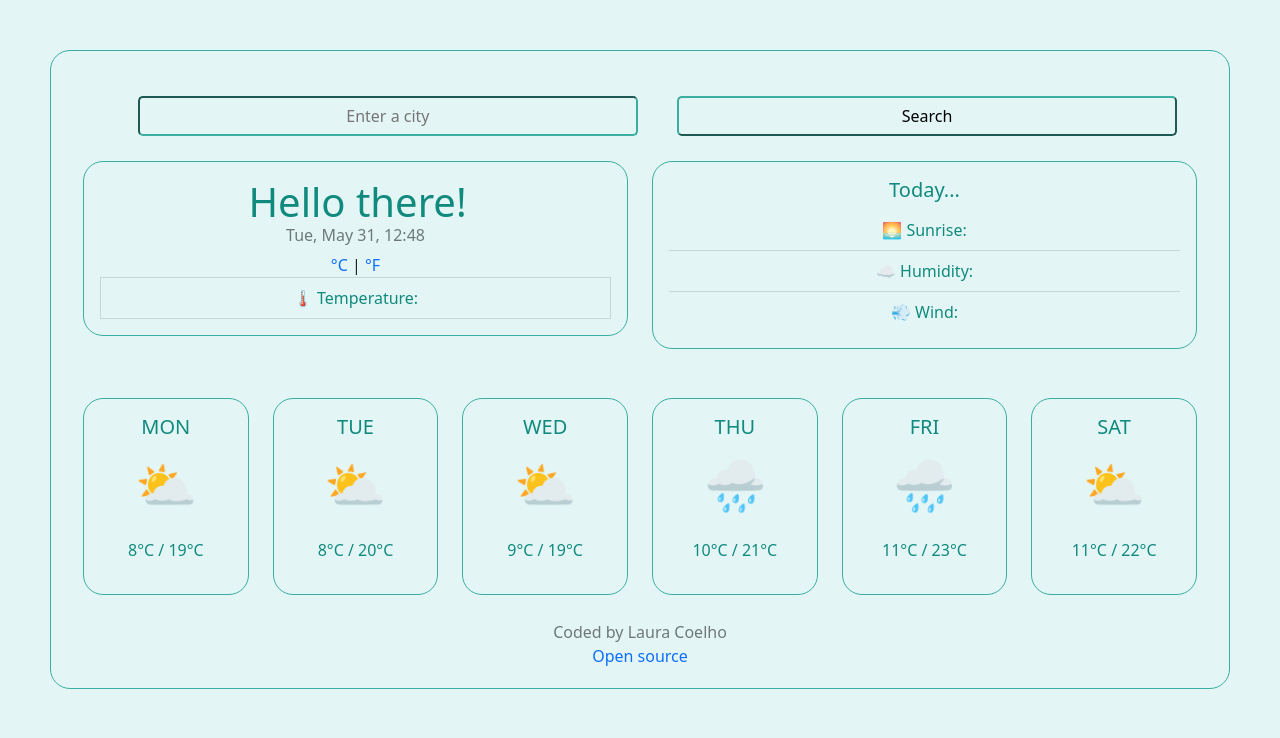
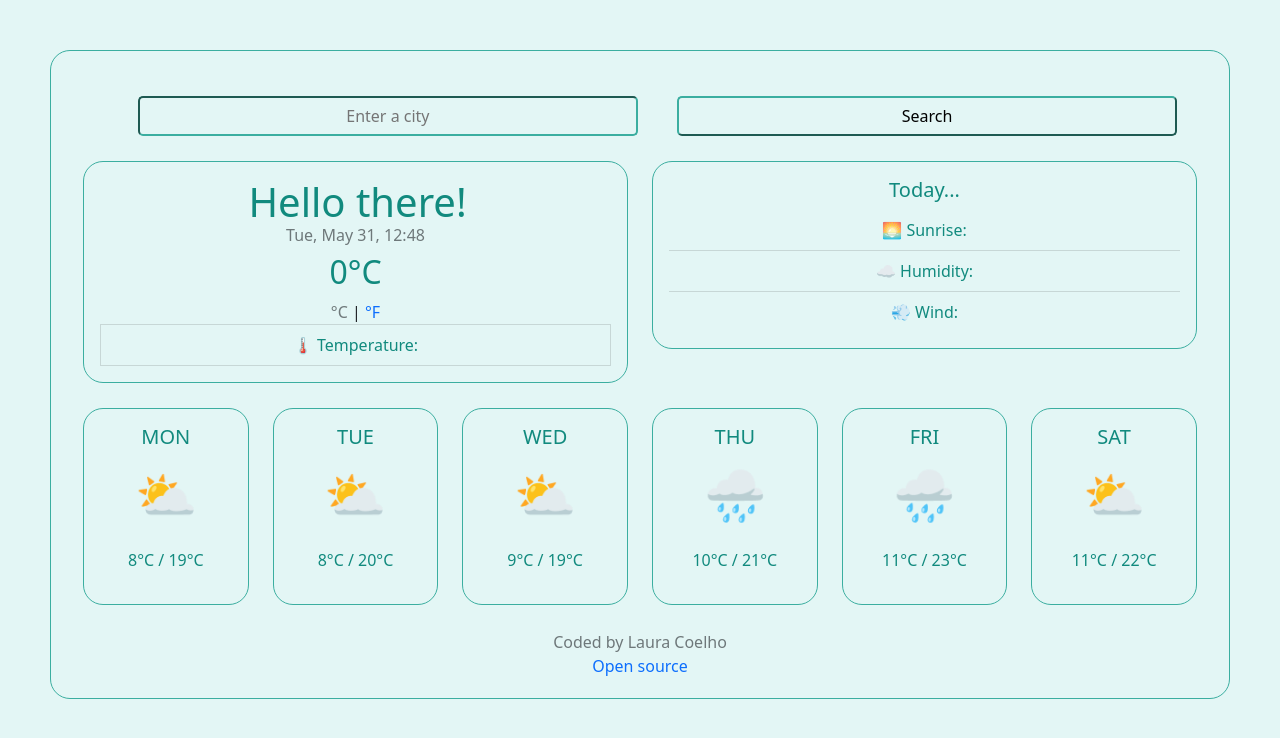
Before and after one commit to LauraMCoelho/Weather-App, a plain HTML site: page index.html in a window 1280 px wide. Both pictures are taken after a click on the link "°C". Drawn offline with nearby package versions, Linux system fonts and the light colour scheme.

Commit message:
Finished implementing the unit conversion

```diff
--- a/index.html
+++ b/index.html
@@ -39,13 +39,11 @@
             <div class="card-body">
              <div><img src="" id="icon" style="display: inline"> <h1 class="card-head" id="searched-city" style="display: inline">Hello there!</h1></div>
               <h6>Current Date</h6>
-
               <h2 class="card-text" id="current"> <span class="units"> </h2>
               <h5 class="des" id="desc"></h5>
-              <a href="#" id="celsius">°C</a> |
+              <a href="#" id="celsius" class="active">°C</a> |
               <a href="#" id="fahrenheit">°F</a>
               <li class="list-group-item" id="maxmin">🌡 Temperature: </li>
-
             </div>
           </div>
         </div>
@@ -65,6 +63,7 @@
 
 
   <div class="row">
+
         <div class="col-sm-2">
           <div class="card">
             <div class="card-body">
@@ -75,7 +74,6 @@
               <p class="day-temperature" >
                 8°C / 19°C
               </p>
-
             </div>
           </div>
         </div>
--- a/index.js
+++ b/index.js
@@ -81,7 +81,17 @@ function displayFahrenheitTemperature(event) {
   event.preventDefault();
   let fahrenheitTemperature = (celsiusTemperature * 9) / 5 + 32;
   let temperatureElement = document.querySelector("#current");
+  celsiuslink.classList.remove("active");
+  fahrenheitlink.classList.add("active");
   temperatureElement.innerHTML = `${Math.round(fahrenheitTemperature)}°F`;
+}
+
+function displayCelsiusTemperature(event) {
+  event.preventDefault();
+  celsiuslink.classList.add("active");
+  fahrenheitlink.classList.remove("active");
+  let temperatureElement = document.querySelector("#current");
+  temperatureElement.innerHTML = `${Math.round(celsiusTemperature)}°C`;
 }
 
 let celsiusTemperature = null;
@@ -89,5 +99,8 @@ let celsiusTemperature = null;
 let fahrenheitlink = document.querySelector("#fahrenheit");
 fahrenheitlink.addEventListener("click", displayFahrenheitTemperature);
 
+let celsiuslink = document.querySelector("#celsius");
+celsiuslink.addEventListener("click", displayCelsiusTemperature);
+
 let searchEngine = document.querySelector("#search-form");
 searchEngine.addEventListener("submit", search);
--- a/style.css
+++ b/style.css
@@ -98,3 +98,12 @@ form {
   display: block;
   margin: 0 auto;
 }
+
+.active {
+  color: #6f797b;
+  cursor: default;
+}
+
+.active:hover {
+  text-decoration: none;
+}
```
Lines whose indentation alone changed are shown as unchanged.
